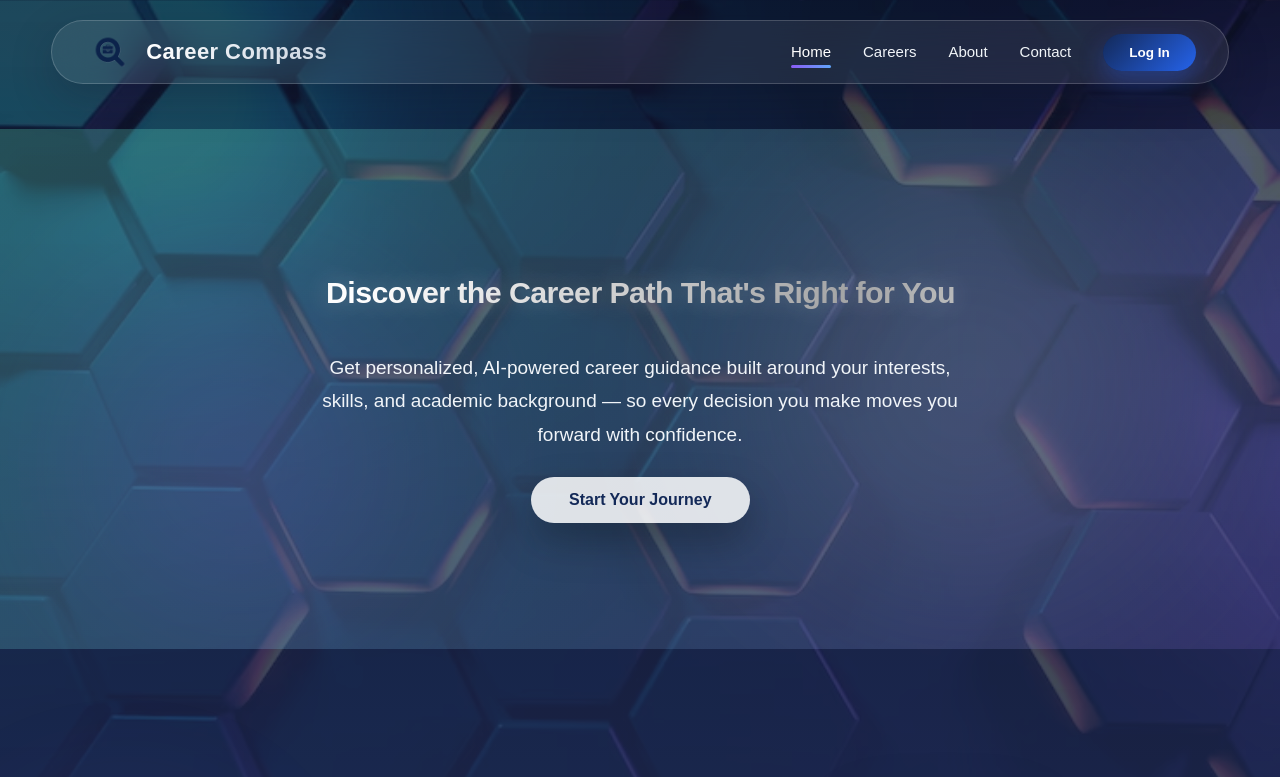
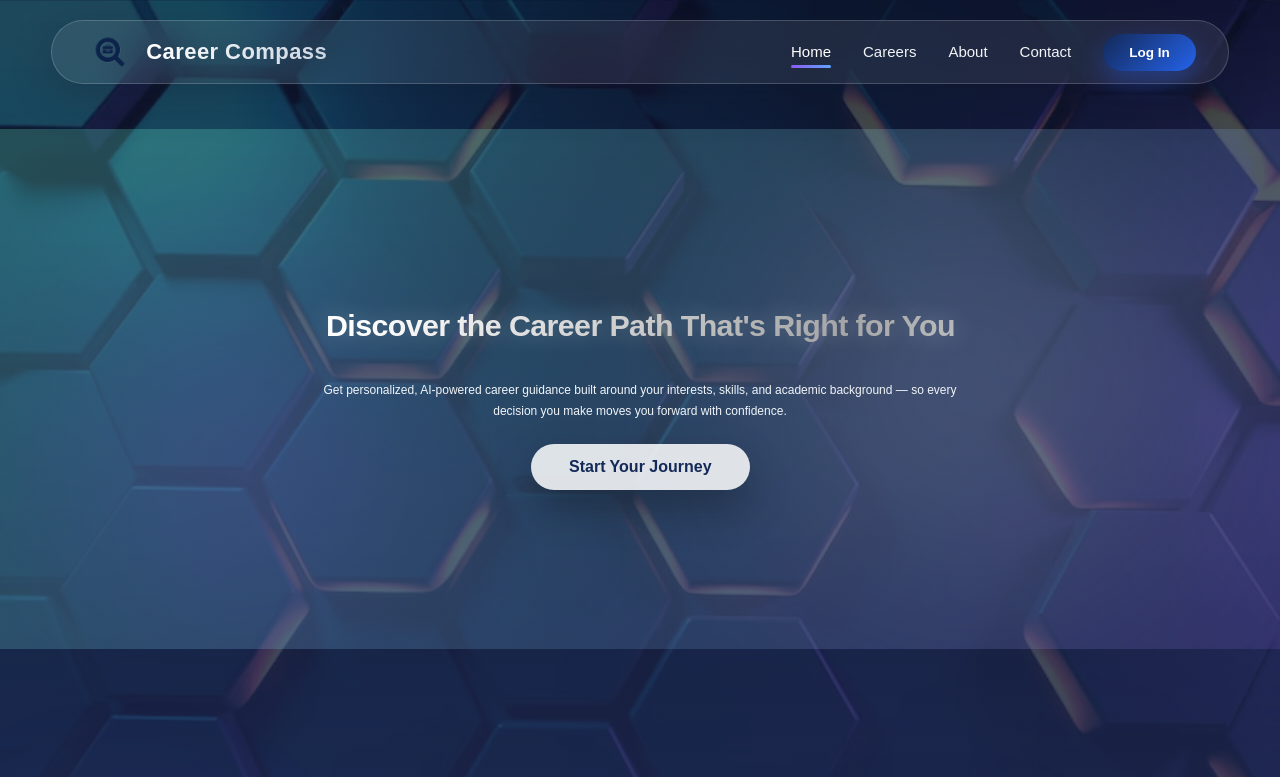
Before and after one commit to saherfatima12-hash/career-compass, a React (Vite) app: page / in a window 1280 px wide. Shown: the top 777 px of the page. Built offline with nearby package versions, Linux system fonts and the light colour scheme.

Commit message:
describe your change

```diff
--- a/src/index.css
+++ b/src/index.css
@@ -1476,8 +1476,8 @@ margin:10px auto 0;
 }
 
 .hero-description {
-  margin: 26px auto;
-  font-size: 19px;
+  margin: 22px auto;
+  font-size: 12px;
   max-width: 640px;
   line-height: 1.75;
   color: #f1f5f9;
```
